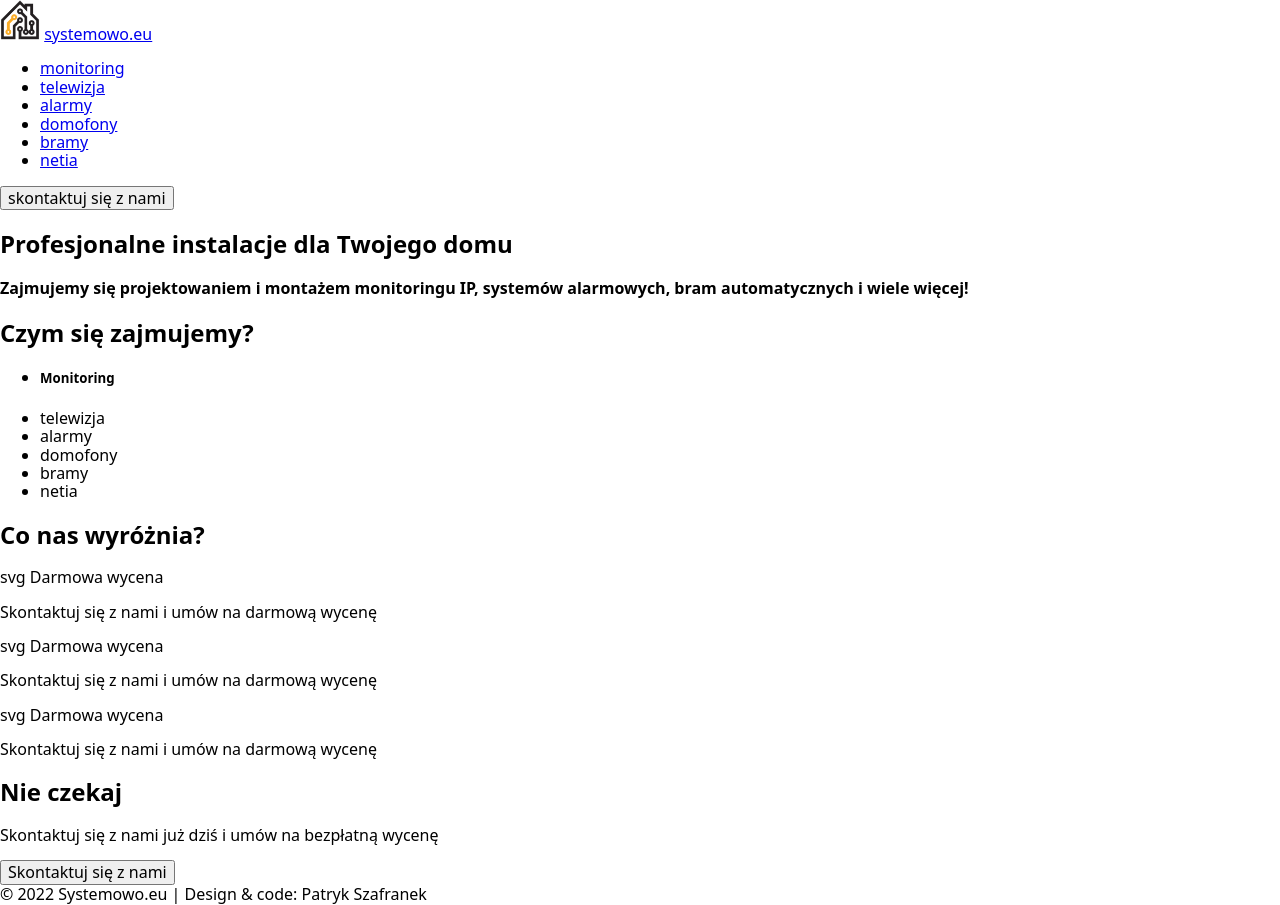
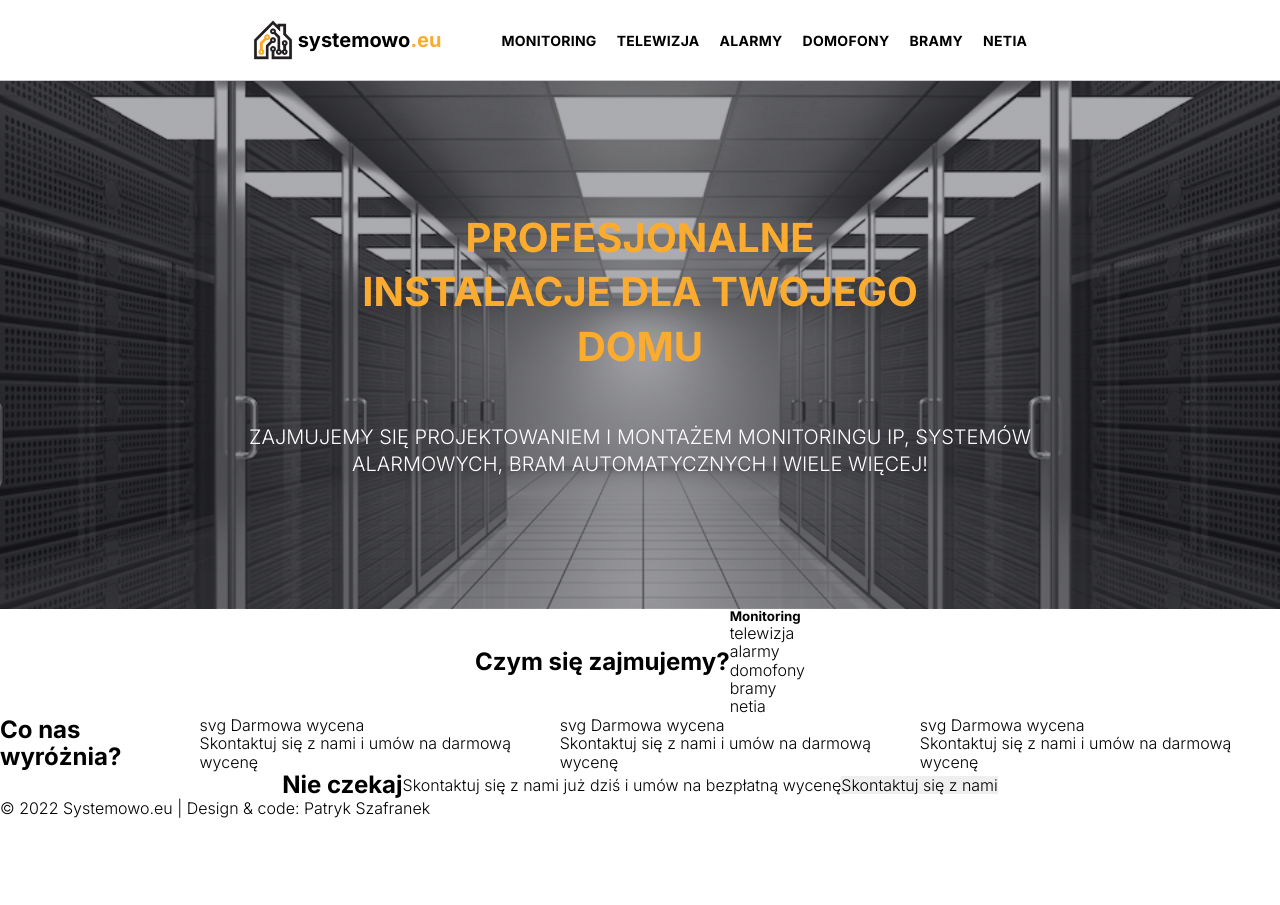
Before and after one commit to patrykszafranek/systemowo.eu, a website: page index.html in a window 1280 px wide. After the commit the page ends 818 px from the top, so only its background shows below. Drawn offline with nearby package versions, Linux system fonts and the light colour scheme.

Commit message:
header complete

```diff
--- a/index.html
+++ b/index.html
@@ -22,8 +22,8 @@
 </head>
 
 <body>
-    <header class="header">
-        <div class="container container--header">
+    <header class="container container--header">
+        <div class="header">
             <img class="header__img" src="/images/logo.png">
             <a href="index.html" class="header__logo">systemowo<span
                     class="header__logo header__logo--decor">.eu</span></a>
@@ -47,19 +47,21 @@
                     <li class="menu__item">
                         <a class="menu__link" href="#">netia</a>
                     </li>
+                    <!-- <button class="menu__button">skontaktuj się z nami</button> -->
                 </ul>
-                <button>skontaktuj się z nami</button>
             </nav>
         </div>
     </header>
     <main>
-        <section class="head-box">
-            <div class="container">
-                <h1>Profesjonalne instalacje dla Twojego domu</h1>
-                <h4>Zajmujemy się projektowaniem i montażem monitoringu IP, systemów alarmowych, bram automatycznych i
-                    wiele więcej!</h3>
+        <section class="container container--head-box">
+            <div class="head-box">
+                <h1 class="head-box__title">Profesjonalne instalacje dla Twojego domu</h1>
+                <h4 class="head-box__subtitle">Zajmujemy się projektowaniem i montażem monitoringu IP, systemów
+                    alarmowych, bram automatycznych i
+                    wiele więcej!</h4>
             </div>
         </section>
+
         <section class="we-do">
             <div class="container">
                 <h2>Czym się zajmujemy?</h2>
--- a/scss/components/_global.scss
+++ b/scss/components/_global.scss
@@ -0,0 +1,29 @@
+*,
+*::after,
+*::before {
+    list-style: none;
+    text-transform: none;
+    text-decoration: none;
+    text-align: none;
+    color: #000;
+    padding: 0;
+    margin: 0;
+    border: none;
+    outline: none;
+}
+
+body {
+    font-family: 'Inter', sans-serif;
+    background-color: #fff;
+    flex-direction: column;
+    margin: auto;
+    align-items: center;
+}
+
+.container {
+    width: 100%;
+    display: flex;
+    margin: auto;
+    justify-content: center;
+    align-items: center;
+}
--- /dev/null
+++ b/scss/components/_head-box.scss
@@ -0,0 +1,33 @@
+.head-box {
+    background-image: linear-gradient(to top, #2f303a66, #2f303a66),
+        url(../images/head-box-bg.jpg);
+    background-size: cover;
+    background-position: 50% 50%, 50% 50%;
+    width: 100%;
+    padding: 130px 0;
+    display: flex;
+    flex-direction: column;
+    align-items: center;
+    justify-content: center;
+    margin: 0 auto;
+    text-align: center;
+
+    &__title {
+        font-size: 40px;
+        line-height: 1.36;
+        color: $font-color-decor;
+        font-weight: 700;
+        text-transform: uppercase;
+        max-width: 600px;
+        margin-bottom: 50px;
+    }
+
+    &__subtitle {
+        font-size: 20px;
+        line-height: 1.36;
+        color: $font-color-white;
+        font-weight: 300;
+        text-transform: uppercase;
+        max-width: 800px;
+    }
+}
--- a/scss/components/_header.scss
+++ b/scss/components/_header.scss
@@ -1,6 +1,78 @@
-.header{
-    &__img{
+.container {
+    &--header {
+        border-bottom: 1px solid #c9c8c8;
+    }
+}
+
+.header {
+    display: flex;
+    height: 10vh;
+    align-items: center;
+
+    &__logo {
+        font-weight: 700;
+        font-size: 20px;
+        margin-right: 30px;
+
+        &--decor {
+            color: $font-color-decor;
+        }
+    }
+
+    &__img {
         width: 40px;
         height: 40px;
+        margin-right: 5px;
     }
+
 }
+
+.menu {
+    display: flex;
+    gap: 20px;
+
+    &__link {
+        text-transform: uppercase;
+        font-weight: 700;
+        font-size: 14px;
+        line-height: 16px;
+        letter-spacing: 0.02em;
+
+        &:hover,
+        &:focus {
+            color: $font-color-decor;
+            transition-duration: 250ms;
+        }
+
+    }
+
+    &__button {
+        display: flex;
+        border: none;
+        background-color: $button-background-color;
+        box-shadow: 0px 4px 4px rgba(0, 0, 0, 0.15);
+        border-radius: 4px;
+        text-transform: uppercase;
+        font-size: 18px;
+        font-weight: 700;
+        line-height: 16px;
+        letter-spacing: 00.02em;
+        cursor: pointer;
+        padding: 16px 16px;
+
+        &:hover,
+        &:focus {
+            transform: scale(1.1);
+            transition-duration: 250ms;
+        }
+    }
+
+}
+
+
+// &__button {
+
+//     padding: 16px 48px;
+//     margin-right: auto;
+//     margin-left: auto;
+//     color: $font-color-white;
--- a/scss/main.scss
+++ b/scss/main.scss
@@ -1,3 +1,4 @@
 @import "./utils/variables.scss";
-// @import "./components/global";
+@import "./components/global";
 @import "./components/header";
+@import "./components/head-box";
--- a/scss/utils/variables.scss
+++ b/scss/utils/variables.scss
@@ -1,2 +1,5 @@
 $body-background-color: #fff;
 $font-color: #000;
+$font-color-white: #FFF;
+$font-color-decor: #fbac2f;
+$button-background-color: #fbac2f;
```
Also changed, not shown: css/main.css, images/head-box-bg.jpg (added), 1 other file.
